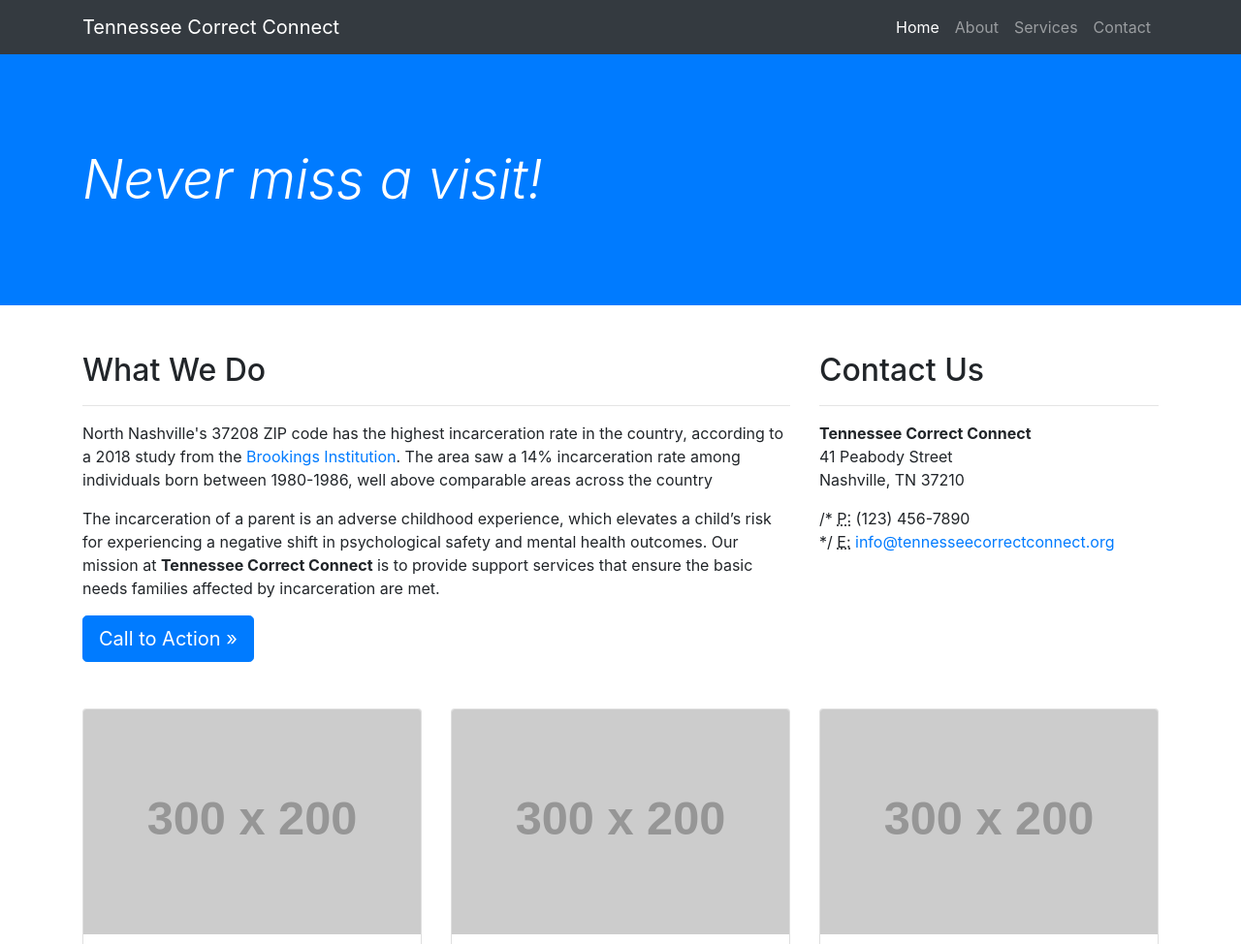
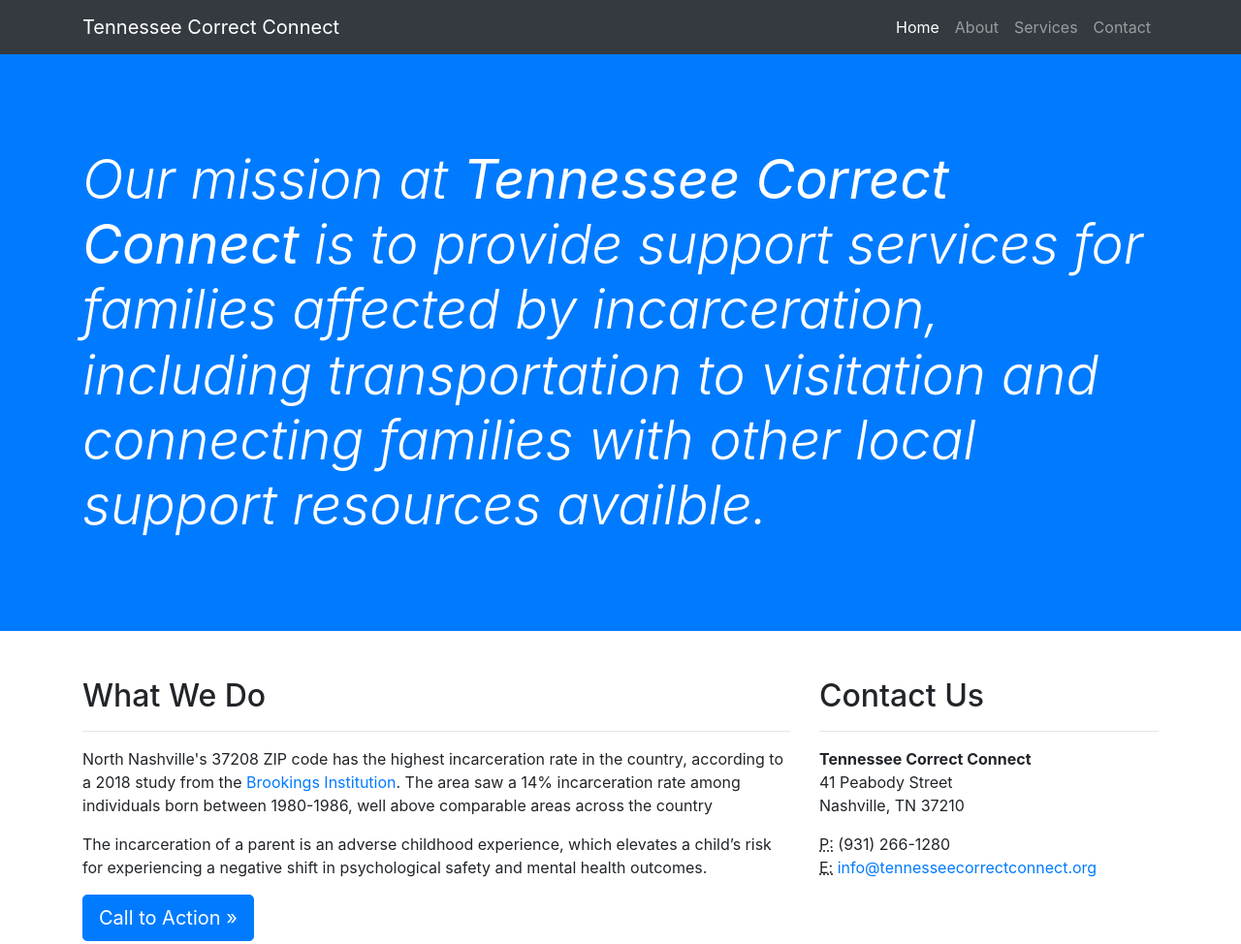
Before and after one commit to ChelseaRucker/tennessee-correct-connect, a website: page index.html in a window 1280 px wide. Shown: the top 974 px of the page at 97% size. Drawn offline with Linux system fonts and the light colour scheme; placeholder pictures from the web are drawn by us.

Commit message:
Updated company phone number and intro paragraph.

```diff
--- a/index.html
+++ b/index.html
@@ -53,7 +53,7 @@
     <div class="container h-100">
       <div class="row h-100 align-items-center">
         <div class="col-lg-12">
-          <h1 class="display-4 text-white mt-5 mb-2"><i>Never miss a visit!</i></h1>
+          <h1 class="display-4 text-white mt-5 mb-2"><i>Our mission at <b>Tennessee Correct Connect</b> is to provide support services for families affected by incarceration, including transportation to visitation and connecting families with other local support resources availble.</i></h1>
           <p class="lead mb-5 text-white-50"> </p>
         </div>
       </div>
@@ -68,7 +68,7 @@
         <h2>What We Do</h2>
         <hr>
         <p>North Nashville's 37208 ZIP code has the highest incarceration rate in the country, according to a 2018 study from the <a href="https://www.brookings.edu/wp-content/uploads/2018/03/es_20180314_looneyincarceration_final.pdf">Brookings Institution</a>. The area saw a 14% incarceration rate among individuals born between 1980-1986, well above comparable areas across the country</p>
-        <p>The incarceration of a parent is an adverse childhood experience, which elevates a child’s risk for experiencing a negative shift in psychological safety and mental health outcomes. Our mission at <b>Tennessee Correct Connect</b> is to provide support services that ensure the basic needs families affected by incarceration are met.</p>
+        <p>The incarceration of a parent is an adverse childhood experience, which elevates a child’s risk for experiencing a negative shift in psychological safety and mental health outcomes. </p>
         <a class="btn btn-primary btn-lg" href="#">Call to Action &raquo;</a>
       </div>
       <div class="col-md-4 mb-5">
@@ -81,9 +81,9 @@
           <br>
         </address>
         <address>
-          /* <abbr title="Phone">P:</abbr>
-          (123) 456-7890
-          <br> */
+          <abbr title="Phone">P:</abbr>
+          (931) 266-1280
+          <br>
           <abbr title="Email">E:</abbr>
           <a href="mailto:tncorrectconnect@gmail.com">info@tennesseecorrectconnect.org</a>
         </address>
```
